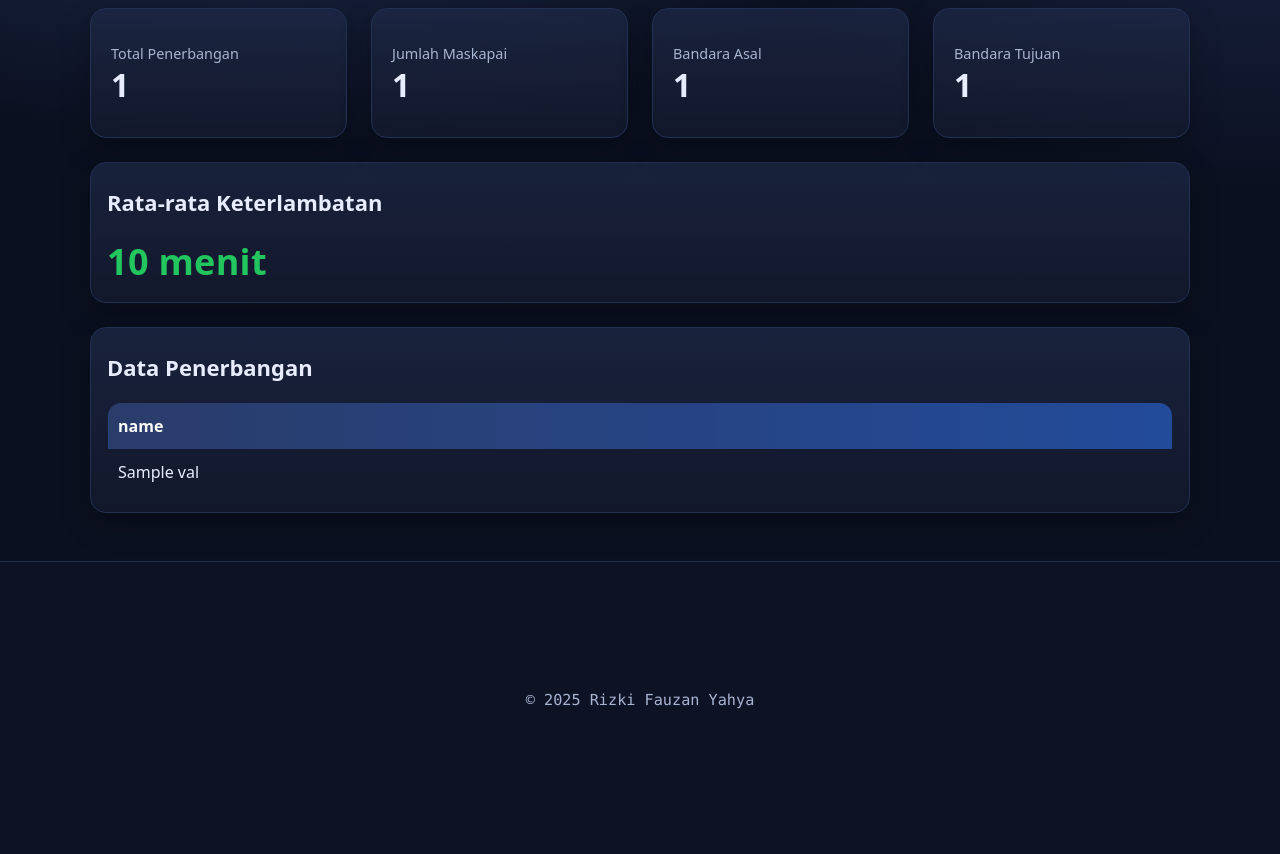
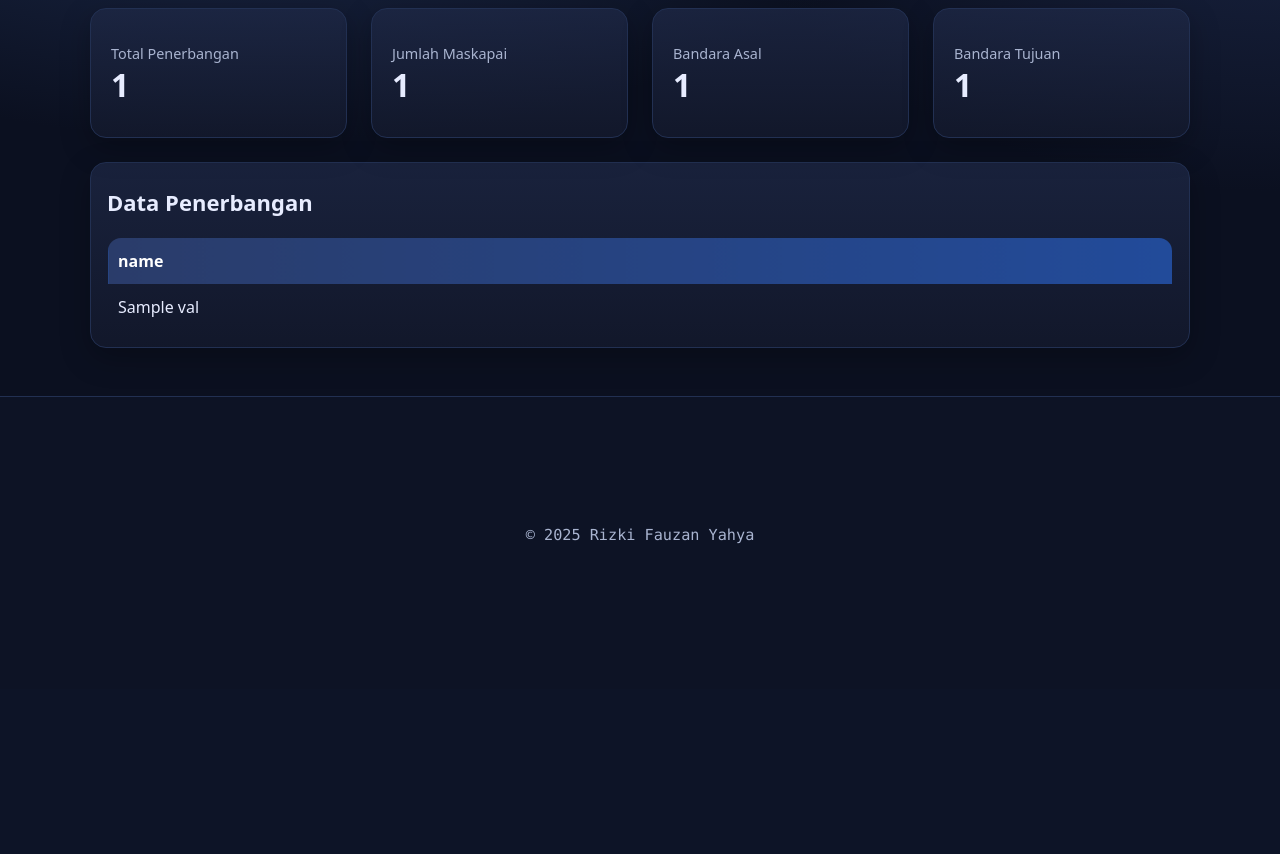
Before and after one commit to rizkify38/PdPenerbangan, a Flask app: template templates/index.html in a window 1280 px wide. Shown: the part 138-992 px from the top of the page. After the commit the page ends 682 px from the top, so only its background shows below. Run offline with Flask 3, Linux system fonts and the light colour scheme; the template is opened without the code that fills it: most values are stand-ins (such as "Sample title", 1, 10 or a date in 2020); parts of the project's set-up code (start-up, migrations or seed data) failed here and were passed over.

Commit message:
Update index.html

```diff
--- a/templates/index.html
+++ b/templates/index.html
@@ -20,11 +20,6 @@
       <div class="stat-label">Bandara Tujuan</div>
       <div class="stat-value">{{ total_dest }}</div>
     </div>
-  </div>
-
-  <div class="card">
-    <h2>Rata-rata Keterlambatan</h2>
-    <p class="kpi">{{ avg_delay | round(2) }} menit</p>
   </div>
 
   <div class="card">
```
